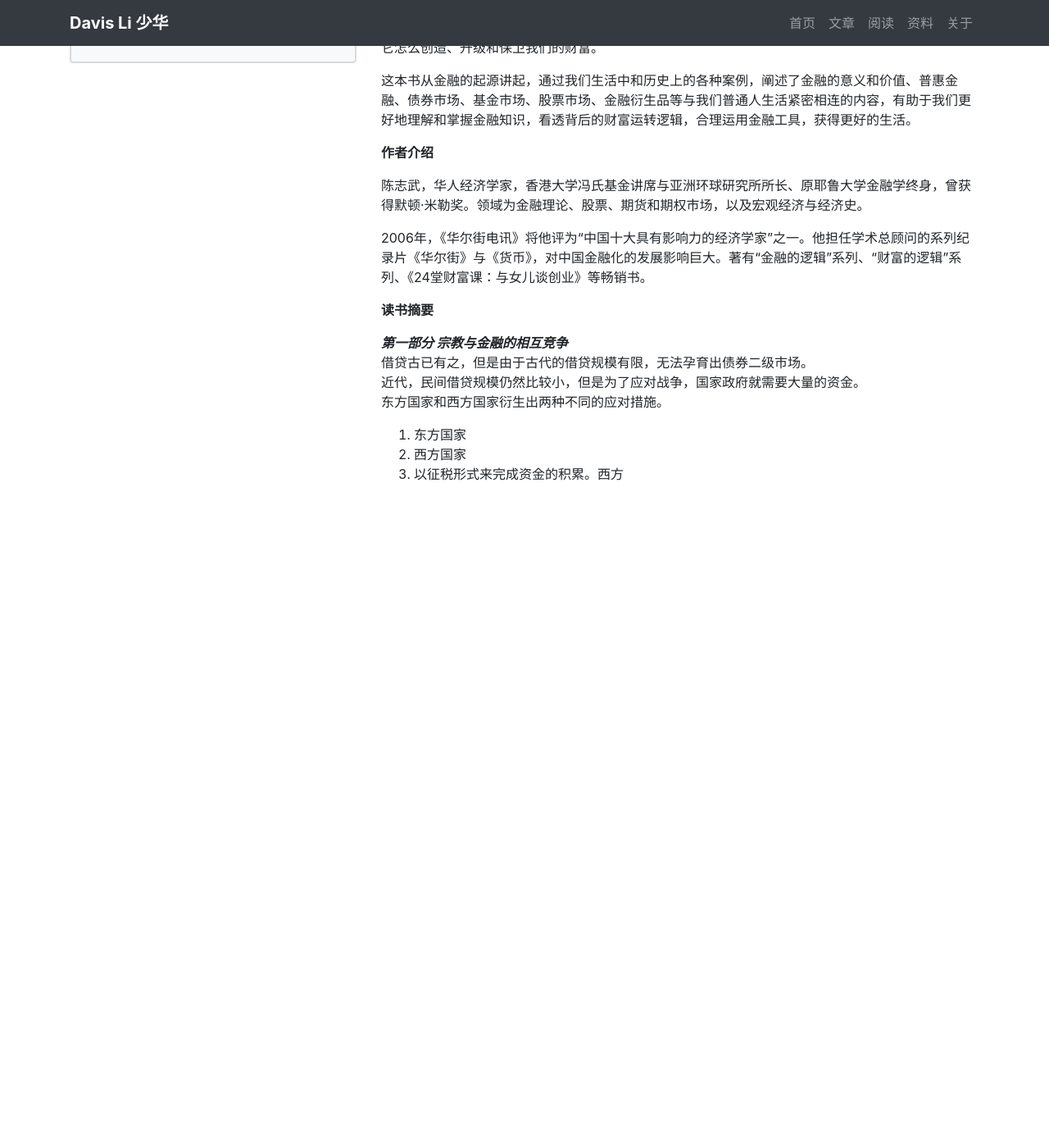
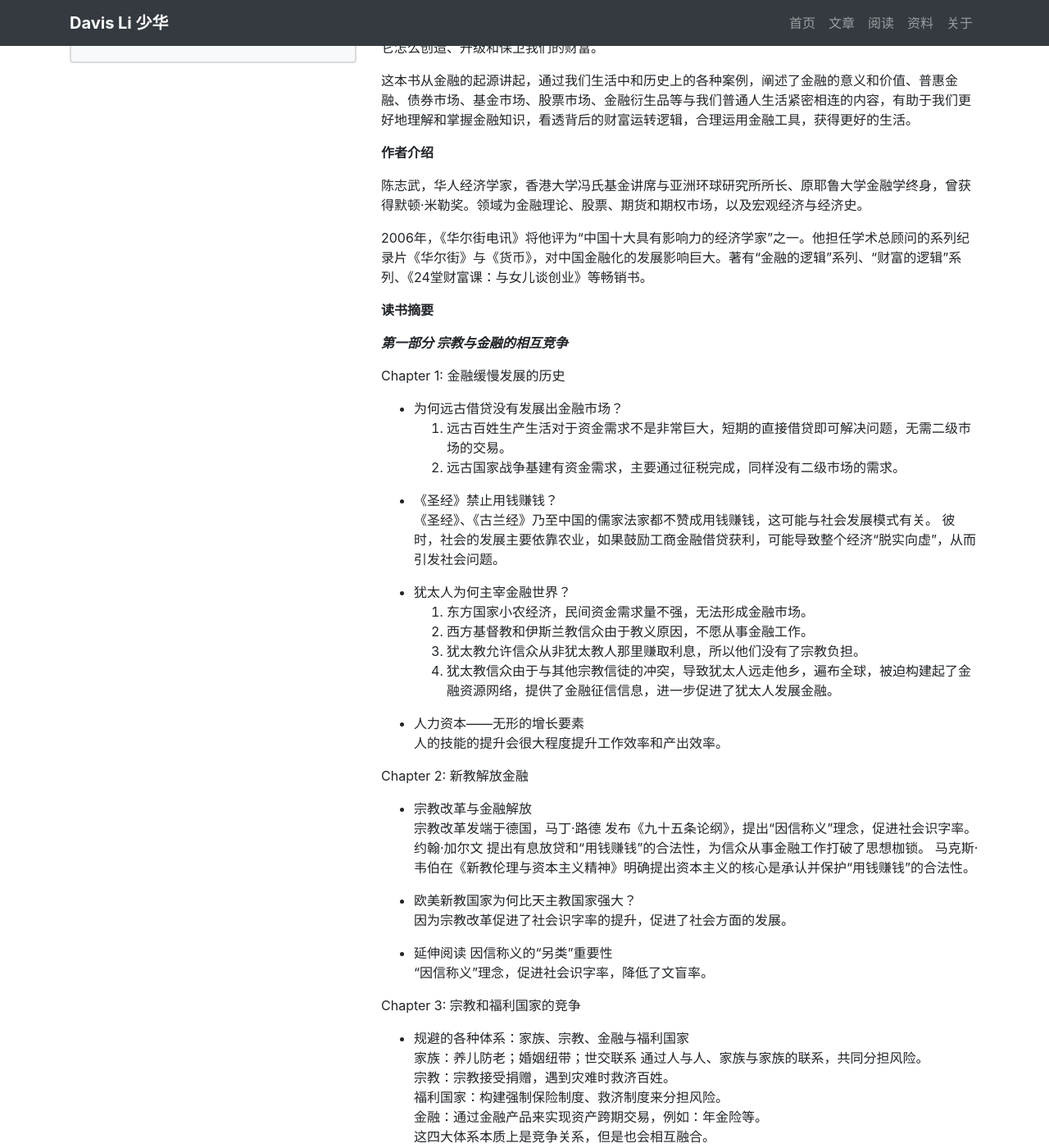
Before and after one commit to davis-lee0109/davis-lee0109.github.io, a Jekyll site: the page built from _books/006_czwjjtzk.md, in a window 1280 px wide and 1400 px high, scrolled down 689 px. Shown: the whole window at 82% size. Built offline with Jekyll 4.4.1, drawn with Linux system fonts in a browser that asks for light colours; comment, search, counter and statistics services are not loaded; before the commit the page ends 1319 px from its top, so only the background shows below that; some of the changed text lies outside the part shown.

Commit message:
陈志武金融投资课 读书笔记 @ xtl 202110261740

```diff
--- a/_books/006_czwjjtzk.md
+++ b/_books/006_czwjjtzk.md
@@ -25,9 +25,71 @@ show_profile: true
 **读书摘要**
 
 ***第一部分 宗教与金融的相互竞争***<br>
-借贷古已有之，但是由于古代的借贷规模有限，无法孕育出债券二级市场。<br>
-近代，民间借贷规模仍然比较小，但是为了应对战争，国家政府就需要大量的资金。<br>
-东方国家和西方国家衍生出两种不同的应对措施。
-1. 东方国家
-2. 西方国家
-3. 以征税形式来完成资金的积累。西方
+
+Chapter 1: 金融缓慢发展的历史<br>
+
+* 为何远古借贷没有发展出金融市场？
+> 1. 远古百姓生产生活对于资金需求不是非常巨大，短期的直接借贷即可解决问题，无需二级市场的交易。<br>
+> 2. 远古国家战争基建有资金需求，主要通过征税完成，同样没有二级市场的需求。<br>
+
+* 《圣经》禁止用钱赚钱？
+> 《圣经》、《古兰经》乃至中国的儒家法家都不赞成用钱赚钱，这可能与社会发展模式有关。
+彼时，社会的发展主要依靠农业，如果鼓励工商金融借贷获利，可能导致整个经济“脱实向虚”，从而引发社会问题。<br>
+
+
+* 犹太人为何主宰金融世界？
+> 1. 东方国家小农经济，民间资金需求量不强，无法形成金融市场。
+> 2. 西方基督教和伊斯兰教信众由于教义原因，不愿从事金融工作。
+> 3. 犹太教允许信众从非犹太教人那里赚取利息，所以他们没有了宗教负担。
+> 4. 犹太教信众由于与其他宗教信徒的冲突，导致犹太人远走他乡，遍布全球，被迫构建起了金融资源网络，提供了金融征信信息，进一步促进了犹太人发展金融。
+
+* 人力资本——无形的增长要素
+> 人的技能的提升会很大程度提升工作效率和产出效率。
+
+Chapter 2: 新教解放金融
+* 宗教改革与金融解放
+> 宗教改革发端于德国，马丁·路德 发布《九十五条论纲》，提出“因信称义”理念，促进社会识字率。
+> 约翰·加尔文 提出有息放贷和“用钱赚钱”的合法性，为信众从事金融工作打破了思想枷锁。
+> 马克斯·韦伯在《新教伦理与资本主义精神》明确提出资本主义的核心是承认并保护“用钱赚钱”的合法性。
+
+* 欧美新教国家为何比天主教国家强大？
+> 因为宗教改革促进了社会识字率的提升，促进了社会方面的发展。
+
+* 延伸阅读 因信称义的“另类”重要性
+> “因信称义”理念，促进社会识字率，降低了文盲率。
+
+Chapter 3: 宗教和福利国家的竞争
+* 规避的各种体系：家族、宗教、金融与福利国家
+> 家族：养儿防老；婚姻纽带；世交联系 通过人与人、家族与家族的联系，共同分担风险。<br>
+> 宗教：宗教接受捐赠，遇到灾难时救济百姓。<br>
+> 福利国家：构建强制保险制度、救济制度来分担风险。<br>
+> 金融：通过金融产品来实现资产跨期交易，例如：年金险等。<br>
+> 这四大体系本质上是竞争关系，但是也会相互融合。<br>
+> 南欧国家天主教占主体，宗教与家庭两方面构建起避险体系（参见教父）。<br>
+> 强福利国家会减弱人们宗教信念，人们更认同国家，一旦宗教与国家存在矛盾，民众就需要做出选择。<br>
+> 金融避险体系出现时间比较晚，先天弱势，需要民众有足够的资金和金融认知，才能普及开。金融避险体系是高门槛，高自由度的避险体系。
+
+* 教会帮人规避吗？
+>
+
+* 福利国家的兴起是利还是弊？
+>
+
+* 延伸阅读 “国家”是自古以来就存在的吗？
+>
+
+金融的需求诞生于大量的资金需求。<br>
+小资金量的短期借贷无法催生出债券等现代金融产品。<br>
+随着社会的发展，高消耗的战争产生了大量的资金需求。东方国家通过征税来筹集资金，西方则是通过发行债券筹集资金。<br>
+****西方****<br>
+Q1:西方为何发债筹资，而不是征税？
+
+Q2:
+西方的犹太教、基督教和伊斯兰教很大程度上限制了借贷活动。<br>
+犹太教内部不能收取利息，但是对于犹太教外部人员可以收取利息；<br>
+基督教只能对敌人收取借款利息，其他人都不可以收利息；<br>
+伊斯兰教育基督教类似。<br>
+以上宗教的情况，导致了犹太人满世界只能做商贸和金融生意，其他宗教的信徒则围绕着土地讨生活。<br>
+于是出现了一种有趣的现象，当城邦国需要资金的时候，犹太人成为了他们的座上宾，一旦资金需求缓解需要还钱的时候，城邦国就开始厌恶犹太人，借助传统概念来污名化犹太人，于是出现了各种反犹太太运动。<br>
+****东方****<br>
+东方由于国家层面可以大规模
```
